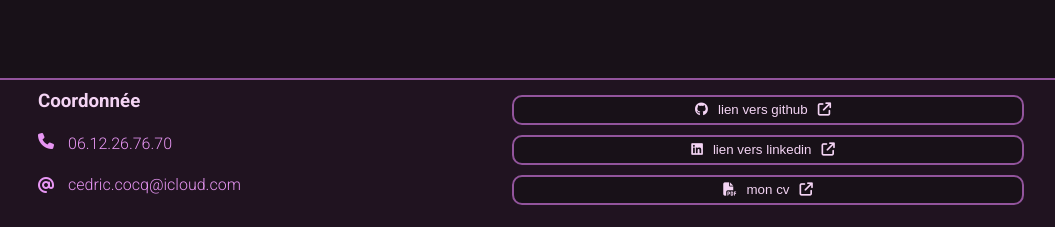
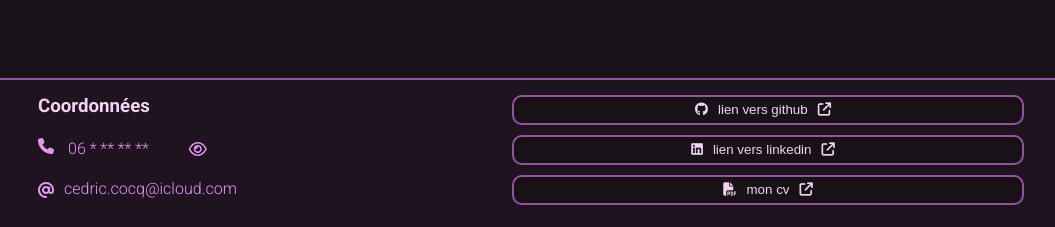
Before and after one commit to cedric-developpeur-web/ReactVite_Portfolio, a React (Vite) app in the folder front_end/: page / in a window 1280 px wide. Shown: the part 969-1196 px from the top of the page, without its empty margins (112-1167 px from the left). Built offline with nearby package versions, Linux system fonts and the light colour scheme.

Commit message:
modification sur le footer + ajout d'une icône eyes + mise en place des fonctions qui masque et révèle le numéro au hover et toucher

```diff
--- a/front_end/src/component/footer/Footer.jsx
+++ b/front_end/src/component/footer/Footer.jsx
@@ -1,4 +1,4 @@
-import React from 'react';
+import React, { useEffect, useState } from 'react';
 import { useTranslation } from 'react-i18next';
 import '../../traduction_i18next/i18next';
 import donnee from '../../traductor/fr.json';
@@ -7,6 +7,35 @@ const Footer = () => {
   const { t } = useTranslation();
   const data = donnee.footer;
 
+  const [numberHide, setNumberHide] = useState("");
+  const [revealNumber, setRevealNumber] = useState(false);
+
+  // fonction qui affiche les 4 premier chiffre et masque le reste
+  const hideNumber = (numb) => {
+    return numb.slice(0, 3) + numb.slice(4).replace(/\d/g, "*");
+  };
+
+  // utiliser useEffect pour définir le numéro chiffré après le chargement
+  useEffect(() => {
+    const number = hideNumber(data.number);
+    setNumberHide(number);
+  }, [data.number]);
+
+  // fonctions qui vient réveler le numéro complet au survol de l'icone (sur ordinateur)
+  const numberRevealEnter = () => {
+    setRevealNumber(true);
+  };
+  const numberRevealLeave = () => {
+    setRevealNumber(false);
+  };
+  // fonctions qui vient réveler le numéro sur une interface tactile au click de l'icone (mobile et tablette)
+  const revealTouchStart = () => {
+    setRevealNumber(true);
+  };
+  const revealTouchEnd = () => {
+    setRevealNumber(false);
+  };
+  // fonction de redirection de lien vers une autre page web grace à blank
   const mailto = () => {
     window.open('mailto:{data.mail}', '_blank');
   }
@@ -22,11 +51,17 @@ const Footer = () => {
         <h3>{t('footer.title')}</h3>
         <div className='phone'>
           <i className="fa-solid fa-phone"></i>
-          <p>{data.number}</p>
+          <p>{revealNumber ? data.number : numberHide}</p>
+          <i className="fa-regular fa-eye"
+            //evenement onMouseEnter et onMouseLeave nous permet de faire un effet de hover sur l'icone eyes pour affichée le numéro (ordinateur)
+            onMouseEnter={numberRevealEnter} onMouseLeave={numberRevealLeave}
+            //evenement onMouseEnter et onMouseLeave nous permet de faire un effet au touché sur l'icone eyes pour affichée le numéro (mobile tablette)
+            onTouchStart={revealTouchStart} onTouchEnd={revealTouchEnd}
+          ></i>
         </div>
         <div className='mail' onClick={mailto}>
           <i className="fa-solid fa-at"></i>
-          <p>{data.mail}</p>
+          <a>{data.mail}</a>
         </div>
       </div>
       <div className='dispo_button'>
--- a/front_end/src/component/footer/footer.scss
+++ b/front_end/src/component/footer/footer.scss
@@ -10,7 +10,7 @@ footer {
 
   .dispo_coordonnee {
     position: absolute;
-    padding: 10px;
+    padding: 0px 0px 30px 15px;
 
     h3 {
       color: $color_h3;
@@ -32,6 +32,16 @@ footer {
         color: $color_link;
         margin: 0;
       }
+
+      .fa-eye {
+        position: absolute;
+        top: 56px;
+        right: 30px;
+
+        &:hover {
+          cursor: pointer;
+        }
+      }
     }
 
     .mail {
@@ -40,10 +50,10 @@ footer {
         text-decoration: underline;
       }
 
-      p {
+      a {
         position: relative;
-        left: 30px;
-        bottom: 23px;
+        left: 10px;
+        bottom: 2px;
         color: $color_link;
         margin: 0;
       }
@@ -86,12 +96,18 @@ footer {
 @media screen and (min-width:767px) {
   footer {
     .dispo_coordonnee {
-      padding: 10px 10px 10px 50px;
+      padding: 0px 10px 30px 80px;
     }
 
     .dispo_button {
       button {
         left: 380px;
+      }
+    }
+
+    .phone {
+      .fa-eye {
+        right: 40px;
       }
     }
   }
@@ -104,7 +120,7 @@ footer {
     margin-top: 110px;
 
     .dispo_coordonnee {
-      padding: 10px 10px 10px 150px;
+      padding: 0px 10px 30px 150px;
     }
 
     .dispo_button {
--- a/front_end/src/traductor/en.json
+++ b/front_end/src/traductor/en.json
@@ -11,8 +11,8 @@
       "description":"Skills"
     },
      "footer":{
-      "title": "Coordinate",
-      "number": "06.12.26.76.70",
+      "title": "Contact info",
+      "number": "06 12 26 76 70",
       "mail": "cedric.cocq@icloud.com",
       "github": "link to github",
       "webgithub":"https://github.com/cedric-developpeur-web?tab=repositories",
--- a/front_end/src/traductor/fr.json
+++ b/front_end/src/traductor/fr.json
@@ -11,8 +11,8 @@
       "description":"Mes Compétences"
     },
     "footer":{
-      "title": "Coordonnée",
-      "number": "06.12.26.76.70",
+      "title": "Coordonnées",
+      "number": "06 12 26 76 70",
       "mail": "cedric.cocq@icloud.com",
       "github": "lien vers github",
       "webgithub":"https://github.com/cedric-developpeur-web?tab=repositories",
```
